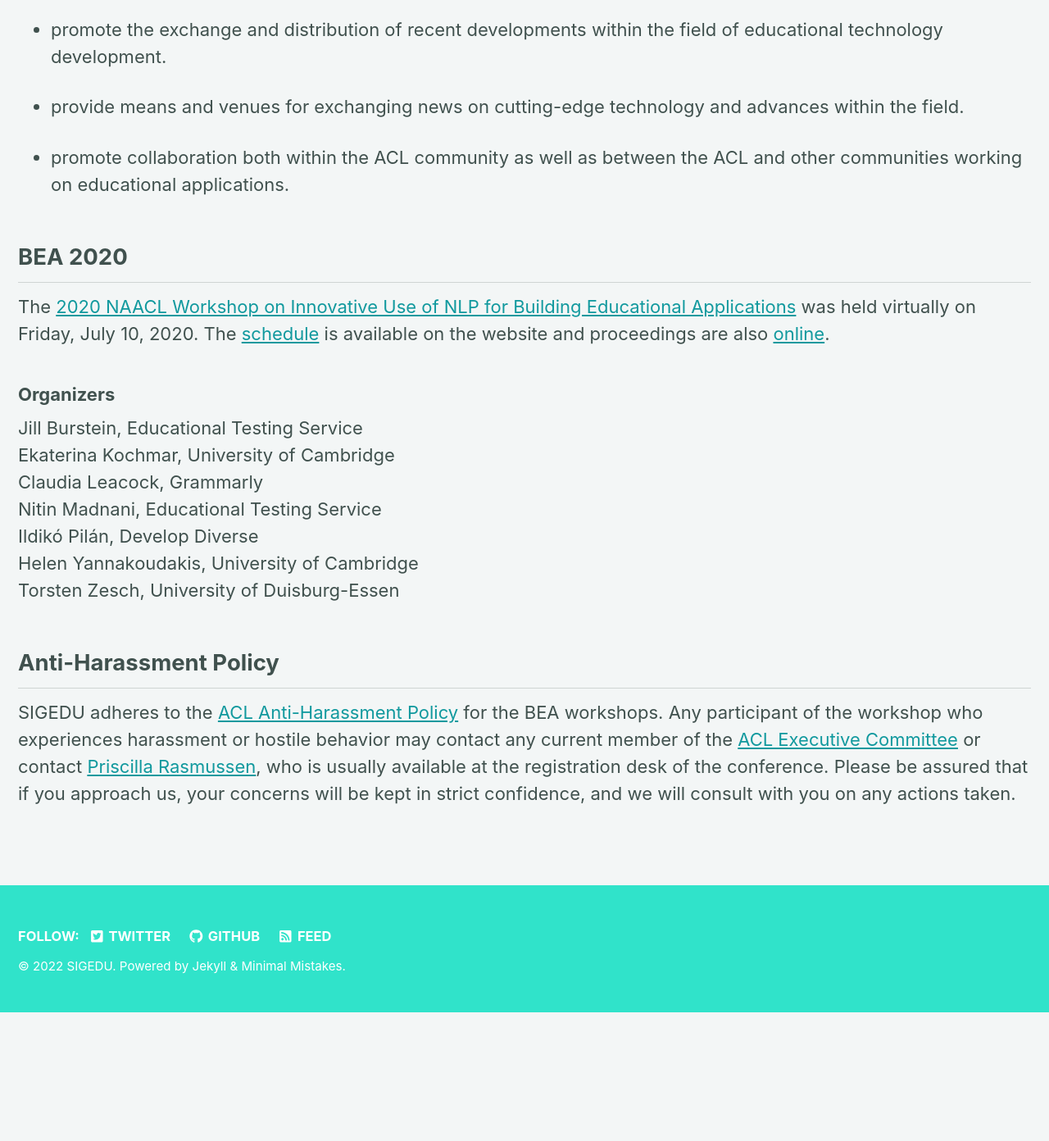
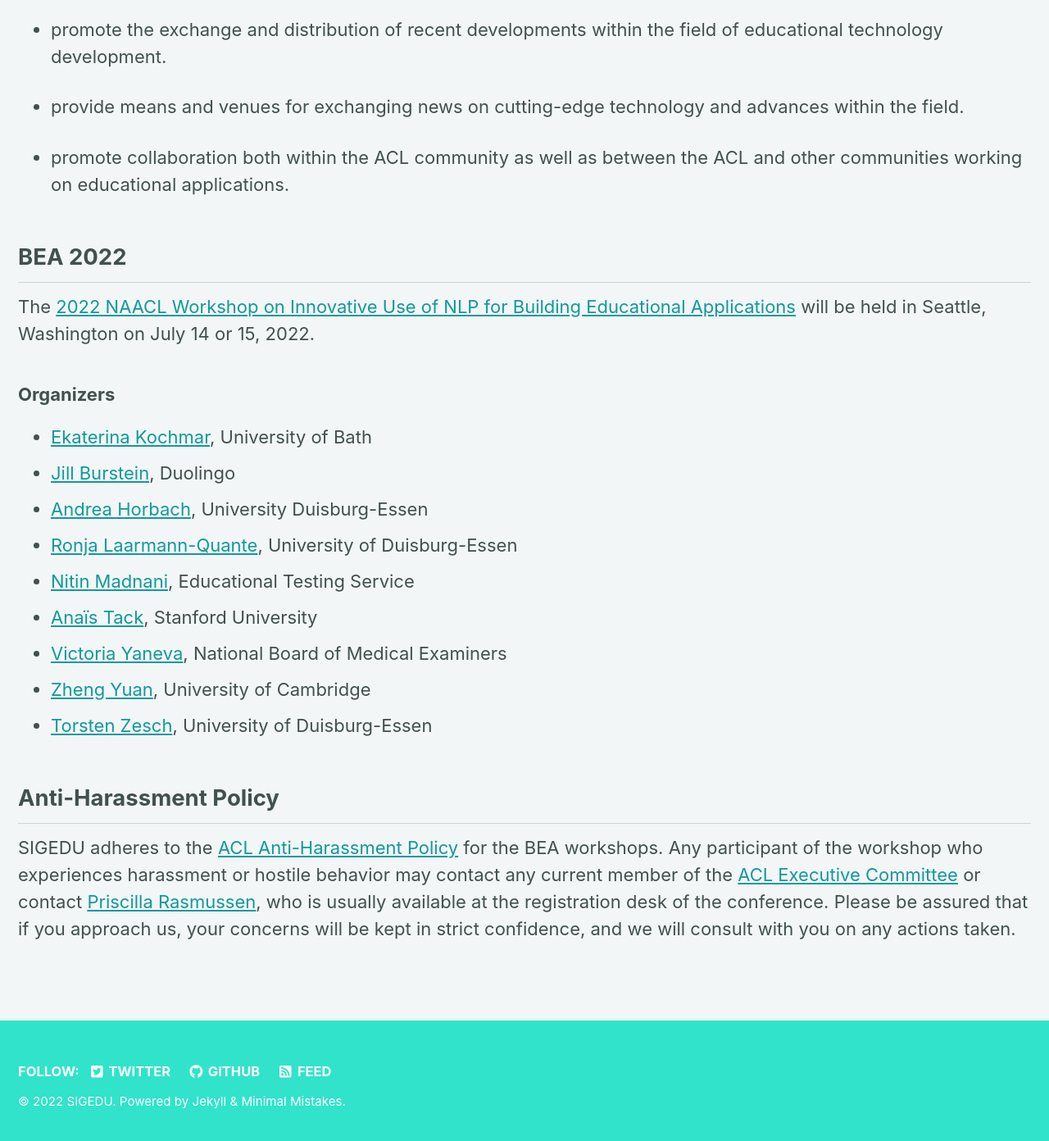
Before and after one commit to sigedu-org/website, a Jekyll site: the page built from _pages/home.md, in a window 1280 px wide and 1400 px high, scrolled down 1446 px. Shown: the top 1392 px of the window at 82% size. Built offline with Jekyll 4.4.1, drawn with Linux system fonts in a browser that asks for light colours; cached includes are drawn as plain includes; nearby versions of some CDN libraries; before the commit the page ends 2681 px from its top, so only the background shows below that.

Commit message:
Removed BEA 2020 from home page

```diff
--- a/_pages/home.md
+++ b/_pages/home.md
@@ -38,18 +38,21 @@ SIGEDU was founded in 2017 and is ACL's newest SIG. SIGEDU has the following goa
 
 - promote collaboration both within the ACL community as well as between the ACL and other communities working on educational applications.
 
-<h2>BEA 2020</h2>
+<h2>BEA 2022</h2>
 
-The [2020 NAACL Workshop on Innovative Use of NLP for Building Educational Applications](/bea/2020) was held virtually on Friday, July 10, 2020. The [schedule](/bea/2020#schedule) is available on the website and proceedings are also [online](https://www.aclweb.org/anthology/events/ws-2020/#2020bea-1).
+The [2022 NAACL Workshop on Innovative Use of NLP for Building Educational Applications](/bea/current) will be held in Seattle, Washington on July 14 or 15, 2022.
 
 <h3>Organizers</h3>
-Jill Burstein, Educational Testing Service<br/>
-Ekaterina Kochmar, University of Cambridge<br/>
-Claudia Leacock, Grammarly<br/>
-Nitin Madnani, Educational Testing Service<br/>
-Ildikó Pilán, Develop Diverse<br/>
-Helen Yannakoudakis, University of Cambridge<br/>
-Torsten Zesch, University of Duisburg-Essen
+
+- [Ekaterina Kochmar](https://www.cl.cam.ac.uk/~ek358/), University of Bath
+- [Jill Burstein](https://sites.google.com/site/jbursteinets/), Duolingo
+- [Andrea Horbach](https://www.ltl.uni-due.de/team/andrea-horbach/), University Duisburg-Essen
+- [Ronja Laarmann-Quante](https://www.ltl.uni-due.de/team/ronja-laarmann-quante), University of Duisburg-Essen
+- [Nitin Madnani](https://desilinguist.org/), Educational Testing Service
+- [Anaïs Tack](https://anaistack.github.io/), Stanford University
+- [Victoria Yaneva](http://www.victoriayaneva.info/), National Board of Medical Examiners
+- [Zheng Yuan](https://www.cl.cam.ac.uk/~zy249/), University of Cambridge
+- [Torsten Zesch](https://www.ltl.uni-due.de/team/torsten-zesch), University of Duisburg-Essen
 
 <h2>Anti-Harassment Policy</h2>
 SIGEDU adheres to the <a href="https://www.aclweb.org/adminwiki/index.php?title=Anti-Harassment_Policy">ACL Anti-Harassment Policy</a> for the BEA workshops. Any participant of the workshop who experiences harassment or hostile behavior may contact any current member of the <a href="https://www.aclweb.org/portal/about">ACL Executive Committee</a> or contact <a href="mailto:acl@aclweb.org">Priscilla Rasmussen</a>, who is usually available at the registration desk of the conference. Please be assured that if you approach us, your concerns will be kept in strict confidence, and we will consult with you on any actions taken.
```
